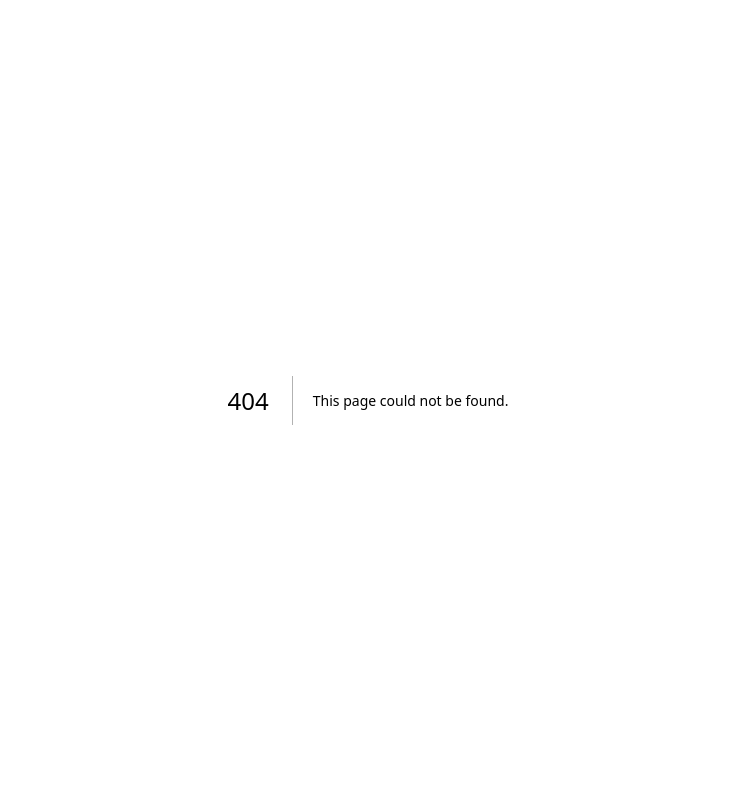
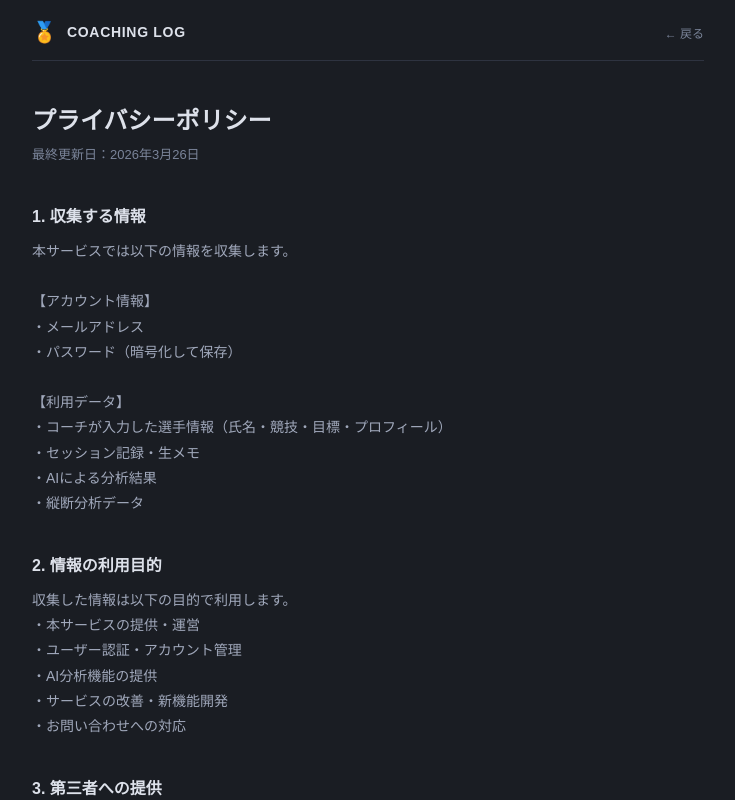
Before and after one commit to 0420yuroh-ops/coaching-log, a Next.js app: page /privacy in a window 1280 px wide. Before the commit this address had no page. Shown: the top 800 px of the page, without its empty margins (272-1007 px from the left). Built offline with nearby package versions, Linux system fonts and the light colour scheme.

Commit message:
add terms, privacy policy and PWA

```diff
--- a/src/app/page.tsx
+++ b/src/app/page.tsx
@@ -745,6 +745,11 @@ function CoachSettingsModal({ onClose, coach, onSave }: { onClose: () => void; c
             {saved ? "✓ 保存しました" : saving ? "保存中..." : "保存"}
           </button>
         </div>
+        <div style={{ marginTop: 16, display: "flex", gap: 12, justifyContent: "center" }}>
+          <a href="/terms" target="_blank" style={{ fontSize: 11, color: COLORS.muted, textDecoration: "none" }}>利用規約</a>
+          <span style={{ fontSize: 11, color: COLORS.border }}>|</span>
+          <a href="/privacy" target="_blank" style={{ fontSize: 11, color: COLORS.muted, textDecoration: "none" }}>プライバシーポリシー</a>
+        </div>
         <div style={{ marginTop: 16, paddingTop: 16, borderTop: `1px solid ${COLORS.border}` }}>
           <button onClick={() => { supabase.auth.signOut(); window.location.href = "/login"; }}
             style={{ width: "100%", padding: "10px", borderRadius: 8, border: `1px solid ${COLORS.border}`, background: "transparent", color: COLORS.muted, fontSize: 13, cursor: "pointer" }}>
--- /dev/null
+++ b/src/app/privacy/page.tsx
@@ -0,0 +1,63 @@
+export default function PrivacyPage() {
+  return (
+    <div style={{ minHeight: "100vh", background: "#1a1d23", color: "#dde1ea", fontFamily: "'Hiragino Kaku Gothic ProN', 'Noto Sans JP', sans-serif", padding: "0 0 80px" }}>
+      <div style={{ maxWidth: 720, margin: "0 auto", padding: "0 24px" }}>
+        {/* Header */}
+        <div style={{ padding: "20px 0 16px", borderBottom: "1px solid #2e3340", marginBottom: 40, display: "flex", alignItems: "center", justifyContent: "space-between" }}>
+          <div style={{ display: "flex", alignItems: "center", gap: 10 }}>
+            <a href="/" style={{ fontSize: 20, textDecoration: "none" }}>🏅</a>
+            <span style={{ fontWeight: 800, fontSize: 14, letterSpacing: "0.05em" }}>COACHING LOG</span>
+          </div>
+          <a href="/" style={{ fontSize: 12, color: "#7a8499", textDecoration: "none" }}>← 戻る</a>
+        </div>
+
+        <h1 style={{ fontSize: 24, fontWeight: 700, marginBottom: 8 }}>プライバシーポリシー</h1>
+        <p style={{ fontSize: 13, color: "#7a8499", marginBottom: 40 }}>最終更新日：2026年3月26日</p>
+
+        {[
+          {
+            title: "1. 収集する情報",
+            content: "本サービスでは以下の情報を収集します。\n\n【アカウント情報】\n・メールアドレス\n・パスワード（暗号化して保存）\n\n【利用データ】\n・コーチが入力した選手情報（氏名・競技・目標・プロフィール）\n・セッション記録・生メモ\n・AIによる分析結果\n・縦断分析データ"
+          },
+          {
+            title: "2. 情報の利用目的",
+            content: "収集した情報は以下の目的で利用します。\n・本サービスの提供・運営\n・ユーザー認証・アカウント管理\n・AI分析機能の提供\n・サービスの改善・新機能開発\n・お問い合わせへの対応"
+          },
+          {
+            title: "3. 第三者への提供",
+            content: "当社は以下の場合を除き、ユーザーの個人情報を第三者に提供しません。\n・ユーザーの同意がある場合\n・法令に基づく場合\n・人の生命・身体・財産の保護に必要な場合"
+          },
+          {
+            title: "4. 利用する外部サービス",
+            content: "本サービスでは以下の外部サービスを利用しています。\n\n【Supabase】\nデータベース・認証の提供（米国）\nhttps://supabase.com/privacy\n\n【Anthropic Claude API】\nAI分析機能の提供（米国）\nhttps://www.anthropic.com/privacy\n\n【Vercel】\nホスティングサービス（米国）\nhttps://vercel.com/legal/privacy-policy\n\n各サービスのプライバシーポリシーに基づきデータが処理されます。"
+          },
+          {
+            title: "5. データの保存・セキュリティ",
+            content: "ユーザーデータはSupabaseのサーバー（米国）に保存されます。Row Level Security（RLS）により、各コーチは自身のデータにのみアクセスできます。通信はSSL/TLSにより暗号化されています。"
+          },
+          {
+            title: "6. データの削除",
+            content: "アカウントの削除をご希望の場合は、下記お問い合わせ先までご連絡ください。ご要望に応じてデータを削除します。"
+          },
+          {
+            title: "7. Cookieの使用",
+            content: "本サービスでは認証状態の維持のためにCookieを使用しています。ブラウザの設定によりCookieを無効にすることができますが、その場合本サービスが正常に動作しない場合があります。"
+          },
+          {
+            title: "8. プライバシーポリシーの変更",
+            content: "当社は必要に応じてプライバシーポリシーを変更することがあります。重要な変更がある場合は本サービス上でお知らせします。"
+          },
+          {
+            title: "お問い合わせ",
+            content: "個人情報の取り扱いに関するお問い合わせは以下までご連絡ください。\n株式会社ボットウス\nEmail: info@bottwus.co.jp"
+          },
+        ].map((section, i) => (
+          <div key={i} style={{ marginBottom: 36 }}>
+            <h2 style={{ fontSize: 16, fontWeight: 700, color: "#dde1ea", marginBottom: 12 }}>{section.title}</h2>
+            <p style={{ fontSize: 14, color: "#a0a8bb", lineHeight: 1.8, whiteSpace: "pre-line" }}>{section.content}</p>
+          </div>
+        ))}
+      </div>
+    </div>
+  );
+}
--- a/src/middleware.ts
+++ b/src/middleware.ts
@@ -35,5 +35,5 @@ export async function middleware(req: NextRequest) {
 }
 
 export const config = {
-  matcher: ["/((?!_next/static|_next/image|favicon.ico|api/).*)"],
+  matcher: ["/((?!_next/static|_next/image|favicon.ico|api/|terms|privacy).*)"],
 };
```
Also changed, not shown: src/app/terms/page.tsx (added, +63 -0 lines).
